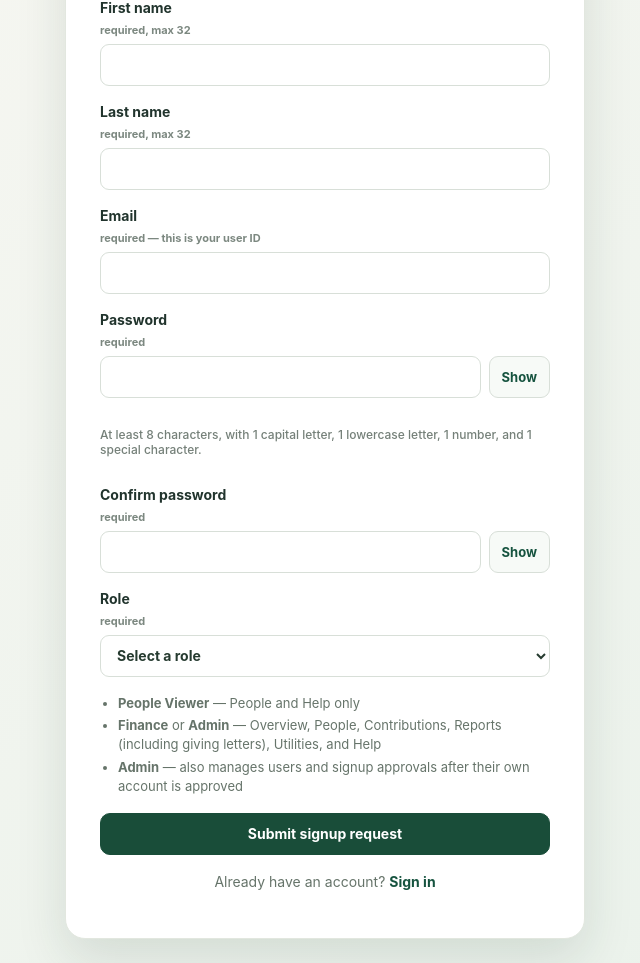
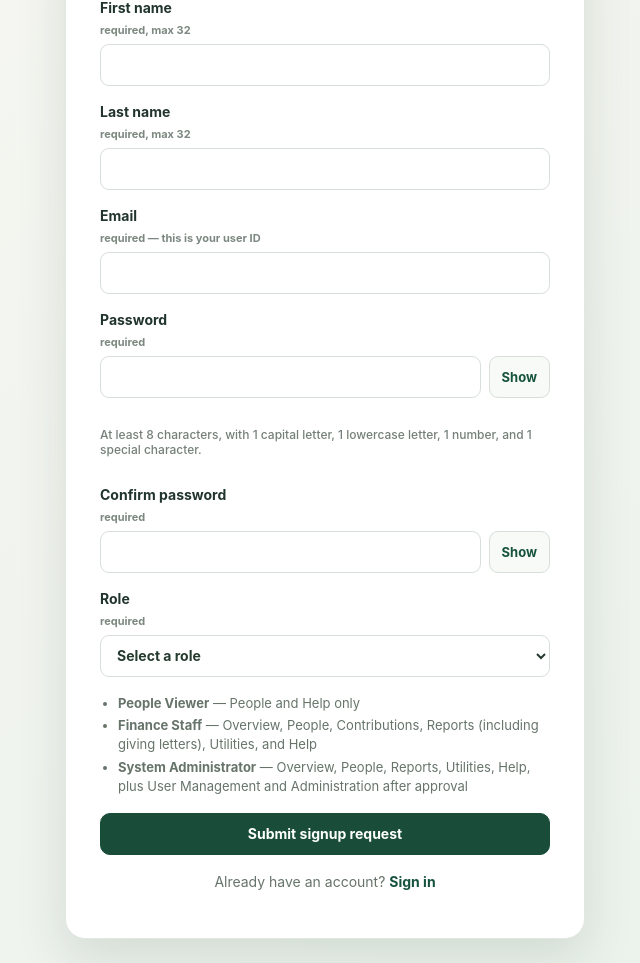
Before and after one commit to quizondigital/GBBC-Finance, a Flask app: page /signup in a window 1280 px wide. Shown: the part 277-1240 px from the top of the page, without its empty margins (315-955 px from the left). Run offline with Flask 3, Linux system fonts and the light colour scheme.

Commit message:
Remove Admin and Finance roles.
Map legacy Admin→System Administrator and Finance→Finance Staff, keep
those as signup options, and grant User Management to System Administrator.

Co-authored-by: dquiz69 <dquiz69@gmail.com>

```diff
--- a/GBBC-Finance/app.py
+++ b/GBBC-Finance/app.py
@@ -24,8 +24,12 @@ from reportlab.lib.utils import ImageReader, simpleSplit
 from reportlab.pdfgen import canvas
 from werkzeug.security import check_password_hash, generate_password_hash
 
-ROLES = ('Super Admin', 'System Administrator', 'Finance Staff', 'Church Leader', 'Admin', 'Finance', 'People Viewer')
-SIGNUP_ROLES = ('Admin', 'Finance', 'People Viewer')
+ROLES = ('Super Admin', 'System Administrator', 'Finance Staff', 'Church Leader', 'People Viewer')
+SIGNUP_ROLES = ('System Administrator', 'Finance Staff', 'People Viewer')
+LEGACY_ROLE_MAP = {
+    'Admin': 'System Administrator',
+    'Finance': 'Finance Staff',
+}
 US_STATES = (
     ('AL', 'Alabama'), ('AK', 'Alaska'), ('AZ', 'Arizona'), ('AR', 'Arkansas'), ('CA', 'California'),
     ('CO', 'Colorado'), ('CT', 'Connecticut'), ('DE', 'Delaware'), ('DC', 'District of Columbia'),
@@ -47,11 +51,9 @@ FUND_ALIASES = {
 }
 PERMISSIONS = {
     'Super Admin': {'overview', 'people_view', 'people_write', 'gift_view', 'gift_write', 'reports', 'detail_reports', 'statements', 'users', 'roles', 'fiscal', 'feedback', 'settings', 'feedback_review', 'audit_view', 'utilities', 'approvals'},
-    'System Administrator': {'overview', 'people_view', 'reports', 'users', 'roles', 'fiscal', 'feedback', 'settings', 'feedback_review', 'audit_view', 'utilities'},
+    'System Administrator': {'overview', 'people_view', 'reports', 'users', 'roles', 'fiscal', 'feedback', 'settings', 'feedback_review', 'audit_view', 'utilities', 'approvals'},
     'Finance Staff': {'overview', 'people_view', 'people_write', 'gift_view', 'gift_write', 'reports', 'detail_reports', 'statements', 'feedback', 'utilities'},
     'Church Leader': {'overview', 'people_view', 'reports', 'feedback', 'utilities'},
-    'Admin': {'overview', 'people_view', 'people_write', 'gift_view', 'gift_write', 'reports', 'detail_reports', 'statements', 'utilities', 'approvals'},
-    'Finance': {'overview', 'people_view', 'people_write', 'gift_view', 'gift_write', 'reports', 'detail_reports', 'statements', 'utilities'},
     'People Viewer': {'people_view'},
 }
 PAGE_MATRIX = [
@@ -441,10 +443,29 @@ def read_person_address(source):
     zip_code = normalize_zip(get('zip_code') or get('zip') or '')
     return line1, line2, city, state, zip_code
 
+def migrate_legacy_roles():
+    """Map retired Admin/Finance roles onto System Administrator/Finance Staff."""
+    from sqlalchemy import inspect, text
+    tables = set(inspect(db.engine).get_table_names())
+    if 'user' in tables:
+        for old_role, new_role in LEGACY_ROLE_MAP.items():
+            db.session.execute(
+                text('UPDATE user SET role = :new_role WHERE role = :old_role'),
+                {'new_role': new_role, 'old_role': old_role},
+            )
+    if 'signup_request' in tables:
+        for old_role, new_role in LEGACY_ROLE_MAP.items():
+            db.session.execute(
+                text('UPDATE signup_request SET requested_role = :new_role WHERE requested_role = :old_role'),
+                {'new_role': new_role, 'old_role': old_role},
+            )
+    db.session.commit()
+
 def ensure_schema():
     """Add columns introduced after the first release; migrate legacy person.address."""
     from sqlalchemy import inspect, text
     db.create_all()
+    migrate_legacy_roles()
     inspector = inspect(db.engine)
     tables = set(inspector.get_table_names())
     if 'user' in tables:
@@ -1522,7 +1543,7 @@ def create_app(test_config=None):
                 if not valid_email(form['email']):
                     raise ValueError('Enter a valid email address. This email is your user ID.')
                 if form['role'] not in SIGNUP_ROLES:
-                    raise ValueError('Choose a role: Admin, Finance, or People Viewer.')
+                    raise ValueError('Choose a role: System Administrator, Finance Staff, or People Viewer.')
                 validate_signup_password(password)
                 if password != confirm:
                     raise ValueError('Password and confirmation do not match.')
--- a/GBBC-Finance/templates/signup.html
+++ b/GBBC-Finance/templates/signup.html
@@ -46,8 +46,8 @@
       </label>
       <ul class="role-notes">
         <li><strong>People Viewer</strong> — People and Help only</li>
-        <li><strong>Finance</strong> or <strong>Admin</strong> — Overview, People, Contributions, Reports (including giving letters), Utilities, and Help</li>
-        <li><strong>Admin</strong> — also manages users and signup approvals after their own account is approved</li>
+        <li><strong>Finance Staff</strong> — Overview, People, Contributions, Reports (including giving letters), Utilities, and Help</li>
+        <li><strong>System Administrator</strong> — Overview, People, Reports, Utilities, Help, plus User Management and Administration after approval</li>
       </ul>
       <button class="button" type="submit">Submit signup request</button>
     </form>
--- a/GBBC-Finance/templates/signup_pending.html
+++ b/GBBC-Finance/templates/signup_pending.html
@@ -8,7 +8,7 @@
     <h1>Request submitted</h1>
     <div class="flash" role="status">
       Account creation has to be approved by an administrator. The result (approval or decline) will be sent to
-      <strong>{{ email }}</strong> from an Admin's email address.
+      <strong>{{ email }}</strong> from an administrator's email address.
     </div>
     {% if mail_status == 'sent' %}
     <p class="muted">A confirmation email was sent to <strong>{{ email }}</strong>.</p>
```
Also changed, not shown: GBBC-Finance/tests/test_portal.py (+33 -6 lines).
